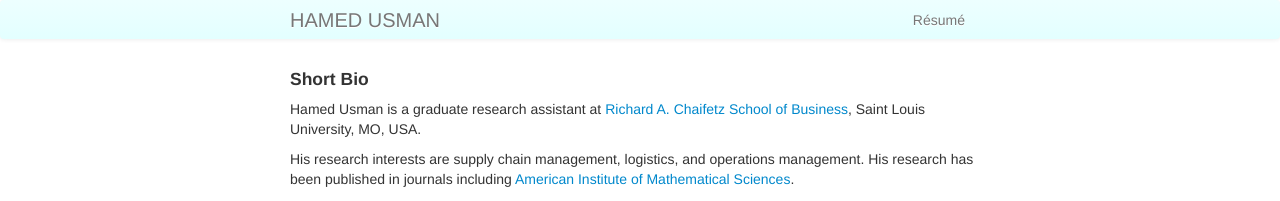
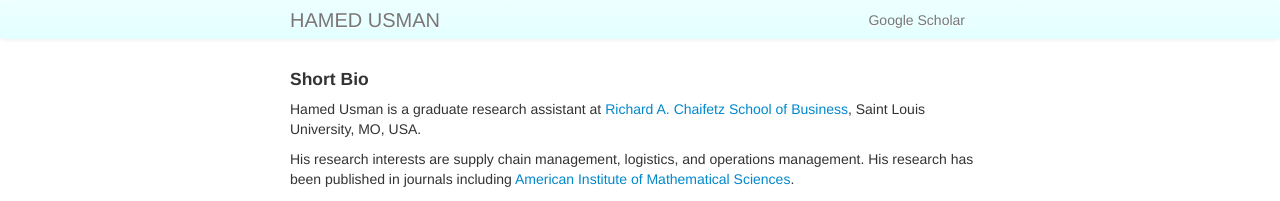
Before and after one commit to hamedusman/hamedusman.github.io, a Jekyll site: the page built from index.md, in a window 1280 px wide and 900 px high. Shown: the top 201 px of the window. Built offline with Jekyll 4.4.1, drawn with Linux system fonts in a browser that asks for light colours.

Commit message:
Update default.html

```diff
--- a/_includes/themes/twitter/default.html
+++ b/_includes/themes/twitter/default.html
@@ -36,9 +36,10 @@
           <a class="brand" href="{{ HOME_PATH }}">{{ site.title }}</a>
           <ul class="nav">
             <!--<li><a href="http://hamedusman.github.io"><p class="hover-underline-animation">Home</p></a></li>-->
-            <li><a href="{{ BASE_PATH }}/assets/résumé.pdf" rel="noopener noreferrer" target="_blank"><p class="hover-underline-animation">Résumé</p></a></li>
+            <!--<li><a href="{{ BASE_PATH }}/assets/résumé.pdf" rel="noopener noreferrer" target="_blank"><p class="hover-underline-animation">Résumé</p></a></li>-->
             <!--<li><a href="/pages/research.html"><p class="hover-underline-animation">Research</p></a></li>-->
             <!--<li><a href="/pages/awards.html"><p class="hover-underline-animation">Awards</p></a></li>-->
+            <li><a href="https://scholar.google.com/citations?hl=en&user=wVuB9pAAAAAJ" rel="noopener noreferrer" target="_blank"><p class="hover-underline-animation">Google Scholar</p></a></li>
           </ul>
         </div>
       </div>
@@ -63,7 +64,7 @@
       <p>&copy; <script>document.write(new Date().getFullYear())</script> Hamed Usman ∙
       <a href="http://hamedusman.github.io">Home</a> ∙
       <a href="https://linkedin.com/in/hamedusman" rel="noopener noreferrer" target="_blank">LinkedIn</a> ∙
-        <a href="mailto:">Email</a></p>
+      <!--<a href="mailto:">Email</a></p>-->
     </footer>
 
 
```
